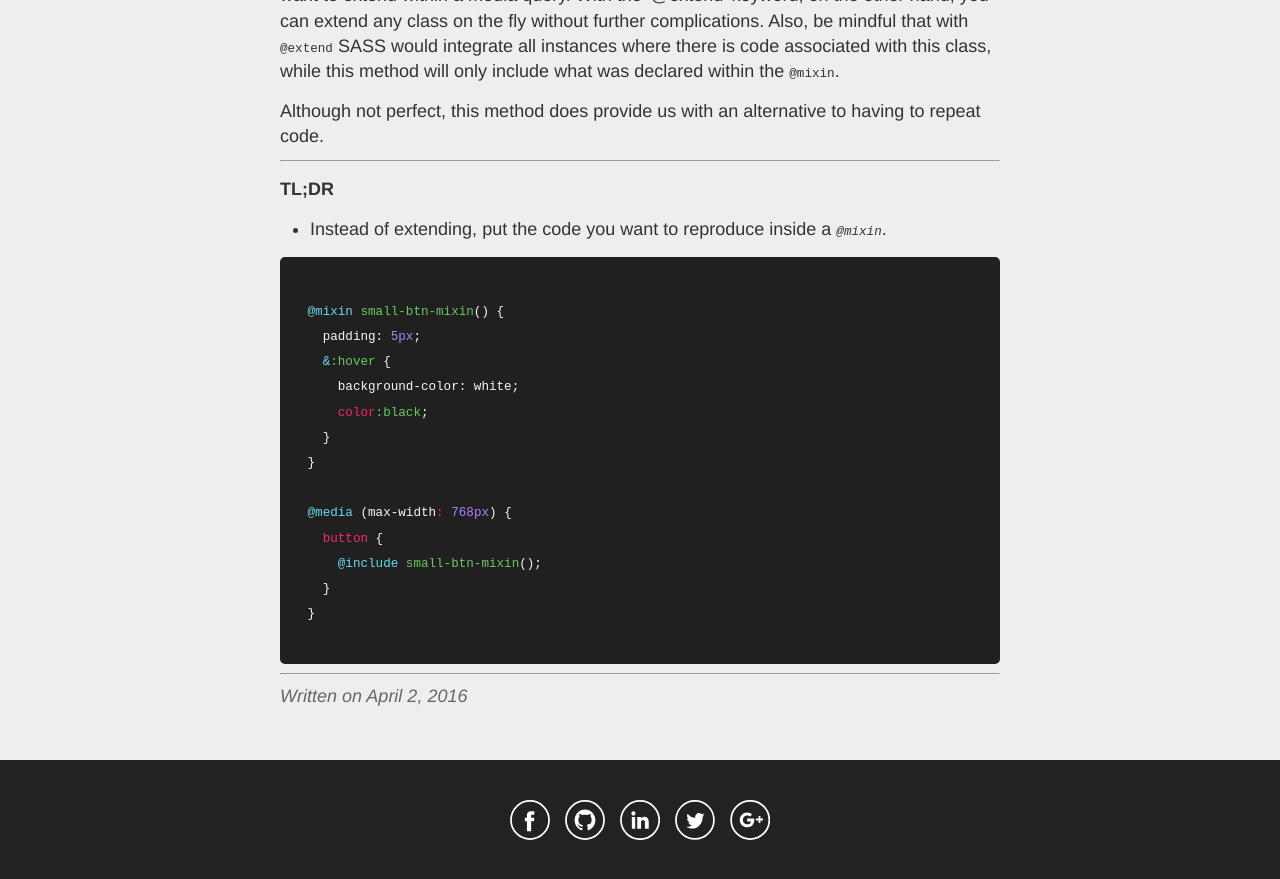
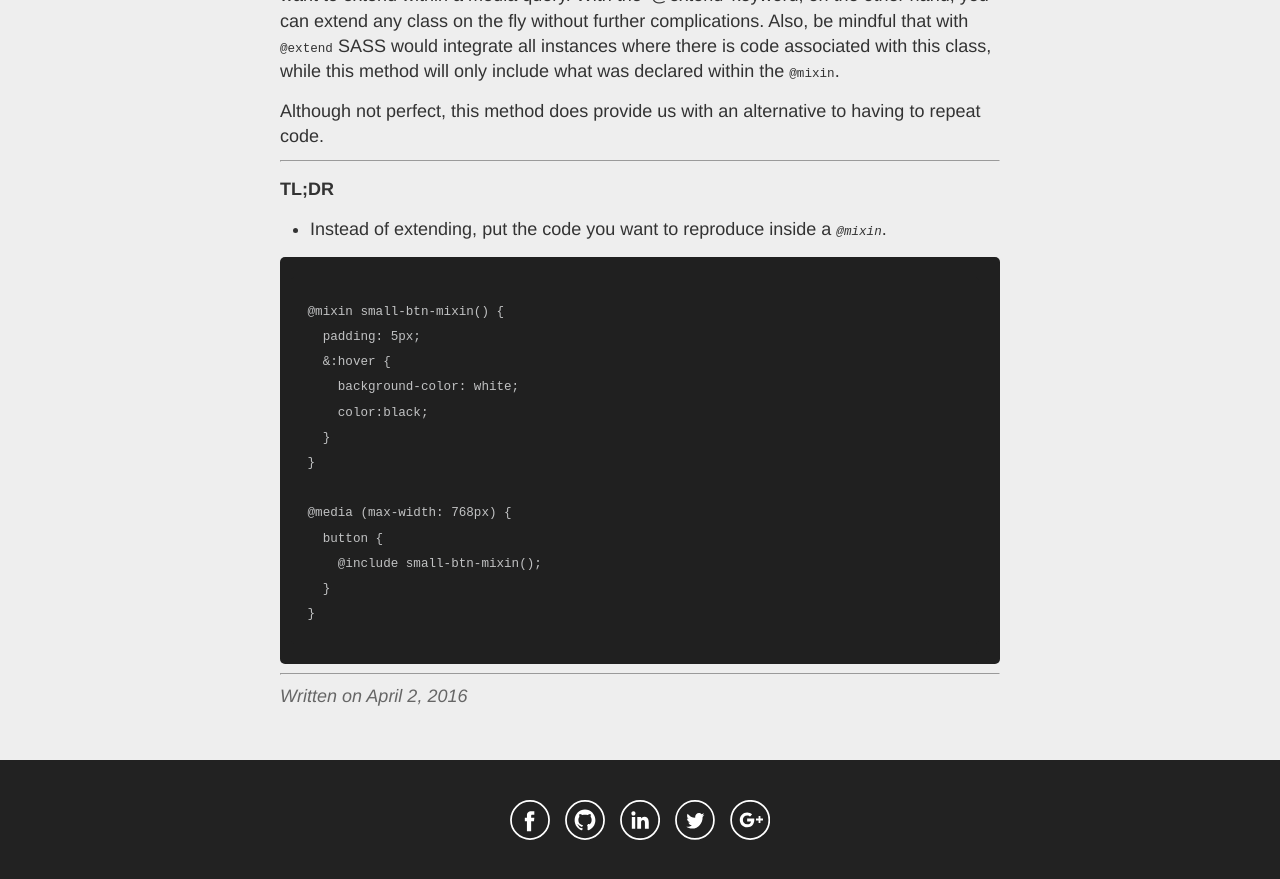
Before and after one commit to lazamar/lazamar.github.io, a Jekyll site: the page built from _posts/2016-04-02-exdending-classes-within-media-queries-in-scss.md, in a window 1280 px wide and 900 px high, scrolled down 1853 px. Shown: the top 879 px of the window. Built offline with Jekyll 4.4.1, drawn with Linux system fonts in a browser that asks for light colours; comment, search, counter and statistics services are not loaded.

Commit message:
Fix tldr

````diff
--- a/_posts/2016-04-02-exdending-classes-within-media-queries-in-scss.md
+++ b/_posts/2016-04-02-exdending-classes-within-media-queries-in-scss.md
@@ -88,7 +88,7 @@ to having to repeat code.
 
  - Instead of extending, put the code you want to reproduce inside a *`@mixin`*.
 
- ``` scss
+ ```
  @mixin small-btn-mixin() {
    padding: 5px;
    &:hover {
````
